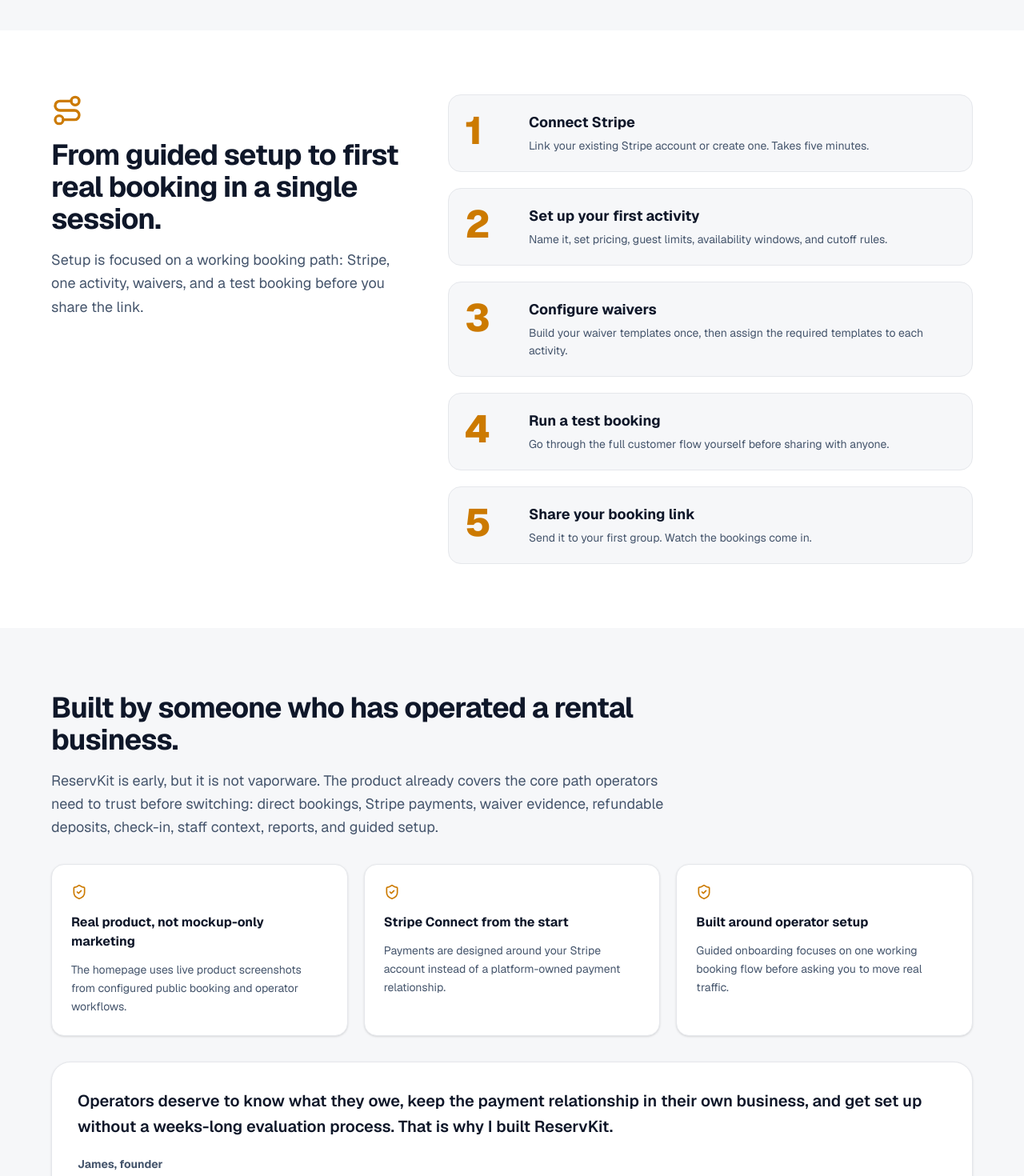
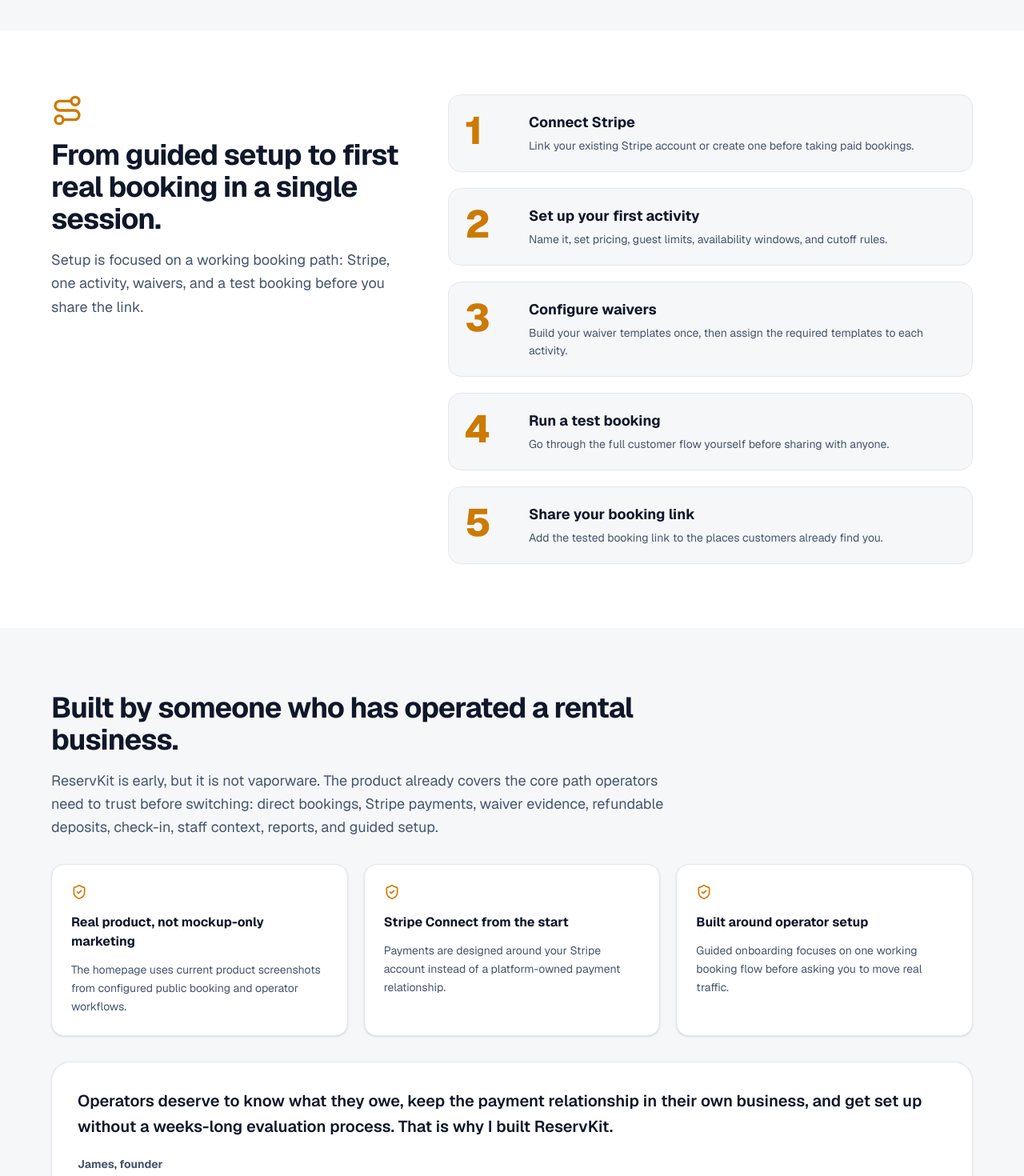
Before and after one commit to Cortana-Ops/reservkit-landing, a Next.js app: page / in a window 1280 px wide. Shown: the part 7741-9211 px from the top of the page at 80% size. Built offline with nearby package versions, Linux system fonts and the light colour scheme.

Commit message:
Tighten homepage and industry marketing claims (#23)

```diff
--- a/app/boat-rental-software/page.tsx
+++ b/app/boat-rental-software/page.tsx
@@ -25,7 +25,7 @@ const features = [
   "Per-guest digital liability waivers",
   "Activity and time-slot capacity controls",
   "Duration-based pricing for hourly, half-day, or full-day rentals",
-  "Staff and captain scheduling",
+  "Staff assignment and schedule visibility",
   "Check-in management and guest tracking",
   "Revenue and booking reports",
 ];
--- a/app/page.tsx
+++ b/app/page.tsx
@@ -152,17 +152,17 @@ const workflowSteps = [
 ];
 
 const setupSteps = [
-  { title: "Connect Stripe", body: "Link your existing Stripe account or create one. Takes five minutes." },
+  { title: "Connect Stripe", body: "Link your existing Stripe account or create one before taking paid bookings." },
   { title: "Set up your first activity", body: "Name it, set pricing, guest limits, availability windows, and cutoff rules." },
   { title: "Configure waivers", body: "Build your waiver templates once, then assign the required templates to each activity." },
   { title: "Run a test booking", body: "Go through the full customer flow yourself before sharing with anyone." },
-  { title: "Share your booking link", body: "Send it to your first group. Watch the bookings come in." },
+  { title: "Share your booking link", body: "Add the tested booking link to the places customers already find you." },
 ];
 
 const operatorProof = [
   {
     title: "Real product, not mockup-only marketing",
-    body: "The homepage uses live product screenshots from configured public booking and operator workflows.",
+    body: "The homepage uses current product screenshots from configured public booking and operator workflows.",
   },
   {
     title: "Stripe Connect from the start",
--- a/app/tour-operator-software/page.tsx
+++ b/app/tour-operator-software/page.tsx
@@ -24,7 +24,7 @@ const features = [
   "Stripe payments for full or deposit checkout",
   "Per-guest digital waiver signing",
   "Availability windows and booking cutoffs",
-  "Staff assignment and guide scheduling",
+  "Staff assignment and schedule visibility",
   "Confirmation emails",
   "Check-in with guest list and waiver status",
   "Customer booking lookup",
--- a/scripts/check-content.mjs
+++ b/scripts/check-content.mjs
@@ -94,6 +94,11 @@ const forbidden = [
   "For growing teams that need reports, waivers, broadcasts, equipment, and dynamic pricing",
   "title: \"Pricing — ReservKit\"",
   "title: \"Request Early Access — ReservKit\"",
+  "Takes five minutes",
+  "Watch the bookings come in",
+  "live product screenshots",
+  "Staff and captain scheduling",
+  "Staff assignment and guide scheduling",
 ];
 
 const allowedByFile = {
```
